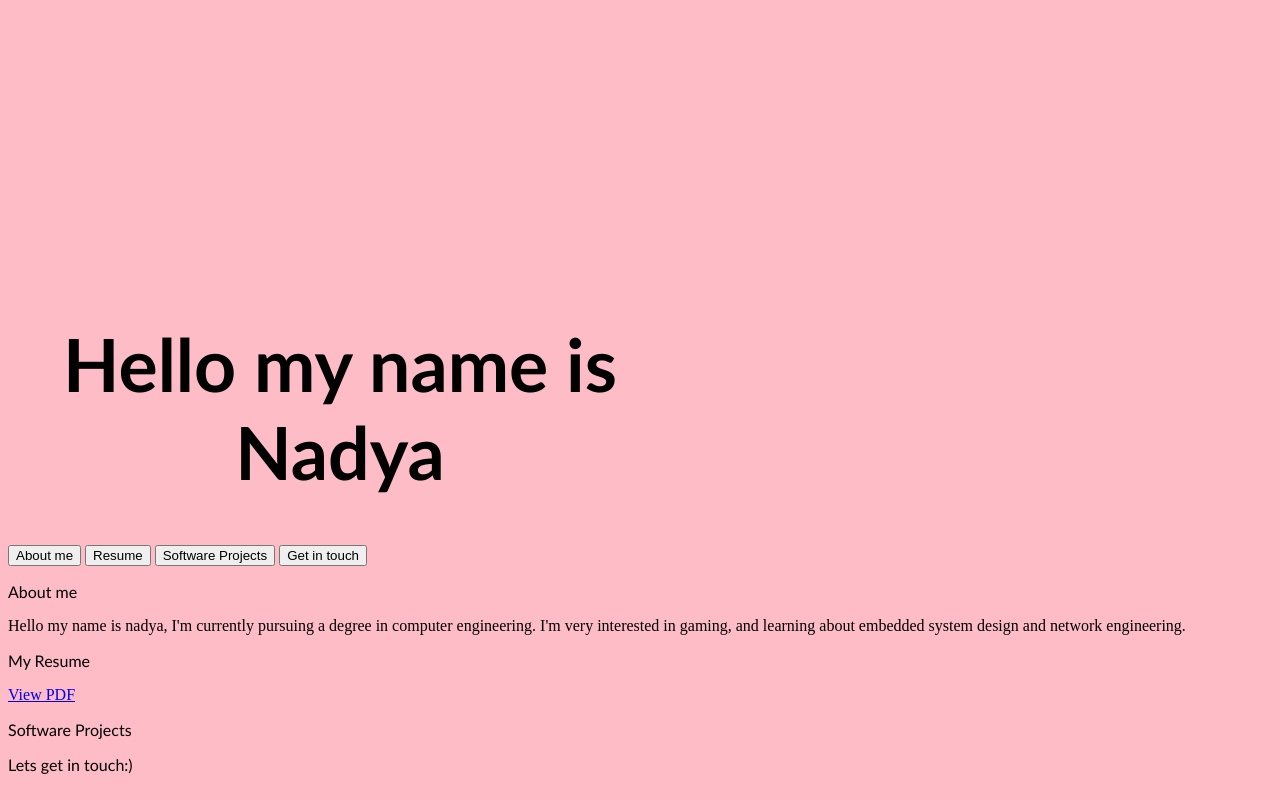
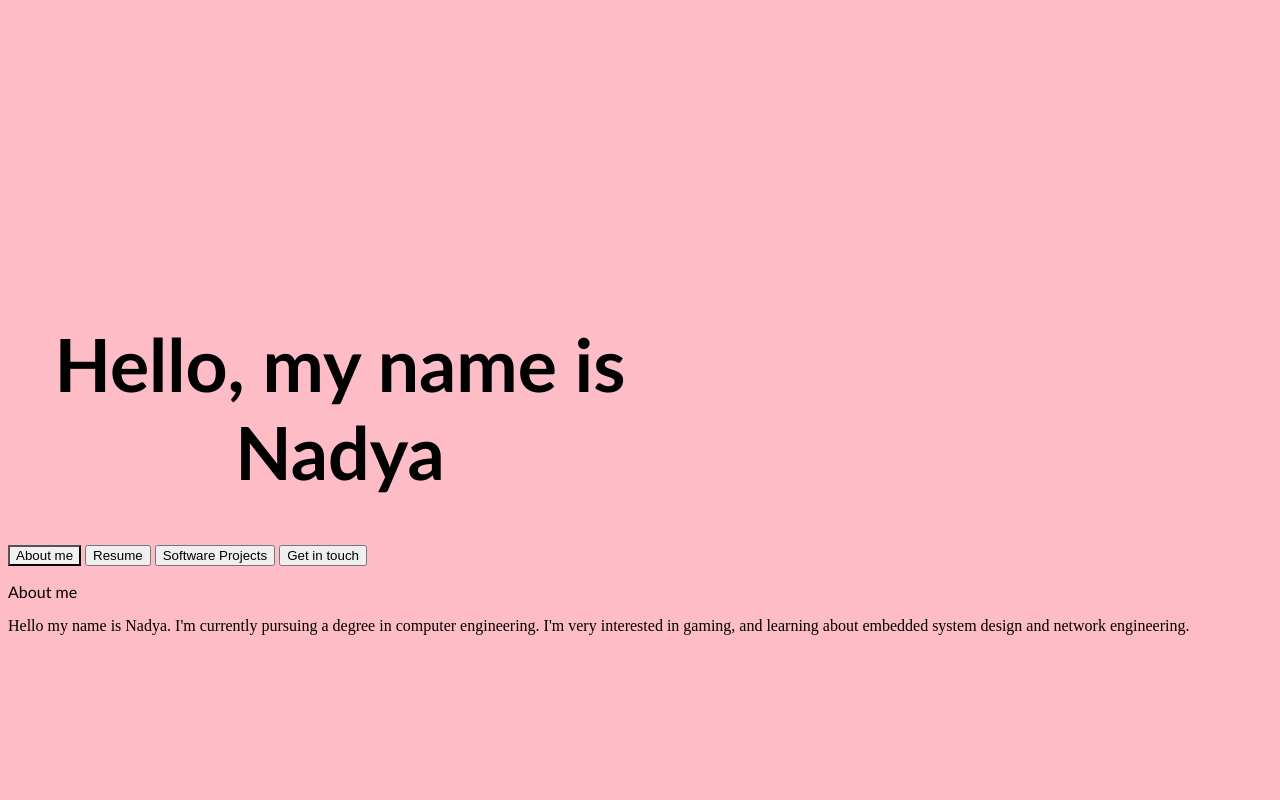
Before and after one commit to N4dy4/profolio, a plain HTML site: page index.html in a window 1280 px wide. Both pictures are taken after a click on the button "About me". Drawn offline with Linux system fonts and the light colour scheme.

Commit message:
finally got the page buttons to work

```diff
--- a/index.html
+++ b/index.html
@@ -1,38 +1,41 @@
 <!DOCTYPE html>
 <html lang="en">
     <head>
-        <meta charset="UTF -8"
+        <meta charset="UTF-8">
         <meta name="viewport" content="width=device-width, initial-scale=1.0">
         <meta http-equiv="X-UA-Compatible" content="ie=edge">
         <link rel="stylesheet" type="text/css" href="style.css">
-        <title>Nadya's Profolio</title>
+        <script src="index.js"></script>
+        <title>Nadya's Portfolio</title>
     </head>
 
     <body>
         <div>
-            <h1>Hello my name is Nadya</h1>
+            <h1>Hello, my name is Nadya</h1>
         </div>
         <div class="pages">
-            <button class="pagelinks" onclick="openPage(event, 'Aboutme')">About me</button>
+            <button class="pagelinks" onclick="openPage(event, 'AboutMe')">About me</button>
             <button class="pagelinks" onclick="openPage(event, 'Resume')">Resume</button>
-            <button class="pagelinks" onclick="openPage(event, 'Software Project')">Software Projects</button>
-            <button class="pagelinks" onclick="openPage(event, 'Get in touch')">Get in touch</button>
+            <button class="pagelinks" onclick="openPage(event, 'SoftwareProjects')">Software Projects</button>
+            <button class="pagelinks" onclick="openPage(event, 'GetInTouch')">Get in touch</button>
         </div>
-        <div id="About me" class="pagecontent">
+
+        <div id="AboutMe" class="pagecontent">
             <h3>About me</h3>
-            <p>Hello my name is nadya, I'm currently pursuing a degree in computer engineering. I'm very interested in gaming, and learning about embedded system design and network engineering.</p>
+            <p>Hello my name is Nadya. I'm currently pursuing a degree in computer engineering. I'm very interested in gaming, and learning about embedded system design and network engineering.</p>
         </div>
+
         <div id="Resume" class="pagecontent">
             <h3>My Resume</h3>
-            <a href="Users/nadyaaboudoulaye/Desktop/Profolio/profolio/Computer Engineering Student.pdf" target="_blank">View PDF</a>
+            <a href="resume.pdf" target="_blank">View PDF</a>
         </div>
-        <div id="Software Projects" class="pagecontent">
+
+        <div id="SoftwareProjects" class="pagecontent">
             <h3>Software Projects</h3>
         </div>
-        <div id="Get in touch" class="pagecontent">
-            <h3>Lets get in touch:)</h3>
+
+        <div id="GetInTouch" class="pagecontent">
+            <h3>Let's get in touch :)</h3>
         </div>
-    <script src="Users/nadyaaboudoulaye/Desktop/Profolio/profolio/index.js"></script>
     </body>
-
 </html>
--- a/style.css
+++ b/style.css
@@ -1,3 +1,12 @@
+.pagecontent {
+    display: none;
+}
+
+.active {
+    background-color: #f1f1f1;
+}
+
+
 body{
     background-color: rgb(253, 188, 198);
 }
```
